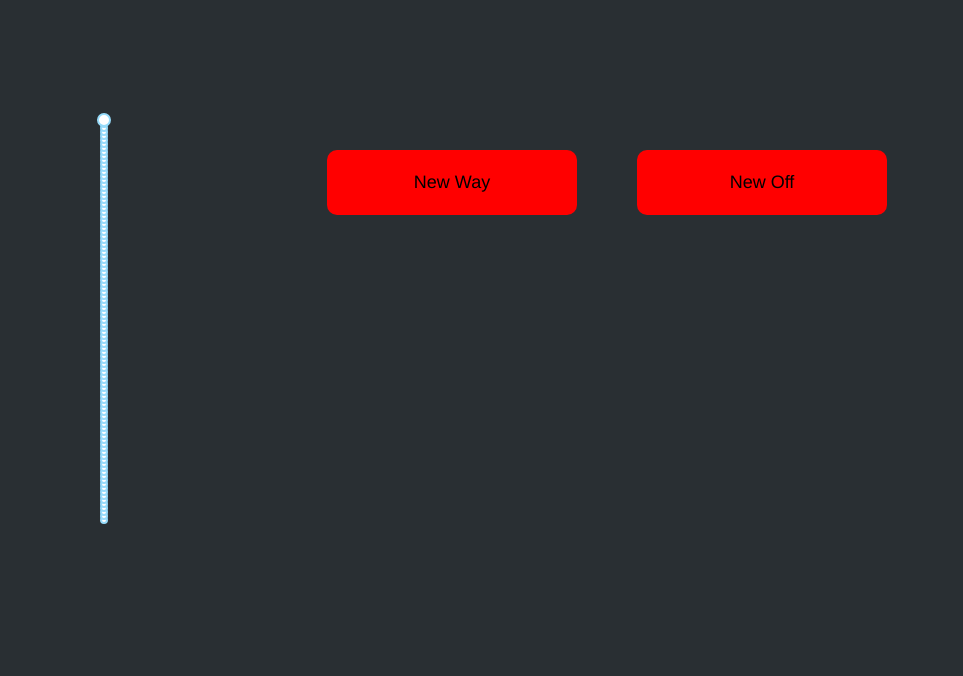
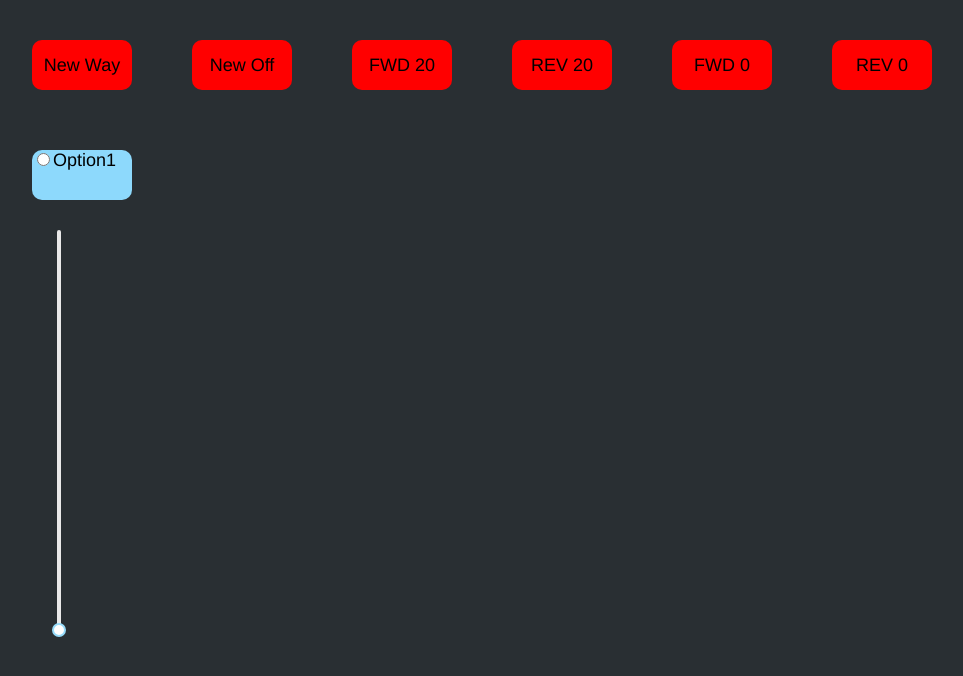
Before and after one commit to eldrgeek/photon-controller, a React (Create React App) app: page / in a window 1280 px wide. Shown: the top 676 px of the page, without its empty margins (158-1121 px from the left). Built offline with nearby package versions, Linux system fonts and the light colour scheme; no server answers.

Commit message:
🏭💉 Added radio

```diff
--- a/public/style.css
+++ b/public/style.css
@@ -20,11 +20,11 @@ h1 {
   text-transform: uppercase;
 }
 
-button {
+button, .radio {
  margin: 30px;
  font-size: 18px;
- height: 65px;
- width: 250px;
+ height: 50px;
+ width: 100px;
  border-radius: 10px;
  border: none;
  box-shadow: 1px 1px 0px 2px rgba (0,0,0,0.3);
@@ -32,14 +32,14 @@ button {
   cursor: pointer;
 }
 
-.red {
+.error {
   background: red;
 }
 
-.green {
+.success {
   background: green;
 }
 
-.yellow {
+.pending {
   background: yellow;
 }
--- a/src/App.js
+++ b/src/App.js
@@ -2,16 +2,17 @@ import React, { Component } from 'react';
 
 import './App.css';
 
-
+import RadioButton from "./components/AnotherRadioButton"
 import Button from "./components/Button"
 import PhotonSlider from "./components/Slider"
 // class Button extends React.Component {
 
 
 let colors = {
-    sending: "yellow",
-    ready: "green",
-    error: "red"
+    sending: "pending",
+    ready: "success",
+    error: "error",
+    radio1: true
   };
 class App extends Component {
   constructor(props) {
@@ -20,20 +21,20 @@ class App extends Component {
       onPressed: "ready",
       offPresssed: "ready"
     };
-    this.sendDcc("on");
-    setTimeout ( (() => this.sendDcc("off")), 1000)
+    this.sendDcc("headlight","on");
+    setTimeout ( (() => this.sendDcc("headlight","off")), 1000)
 
   }
   getColor(command){
     return colors[command] || "red"
   }
-  sendDcc(command) {
-    return this.sendWithArgs("dcc", command)
+  sendDcc(operation, command) {
+    return this.sendWithArgs("dcc", operation, command)
   }
-  sendWithArgs(type, command) {
+  sendWithArgs(type, operation, command) {
     console.log("pressed", command);
     fetch(`https://api.particle.io/v1/devices/2d0028000b47353235303037/${type}Command`, {
-            body: `arg=headlight,${command}&access_token=7272794e183736c5a14dce7ebd8ace2fb6fe5e56`,
+            body: `arg=${operation},${command}&access_token=7272794e183736c5a14dce7ebd8ace2fb6fe5e56`,
             headers: {
               "Content-Type": "application/x-www-form-urlencoded"
             },
@@ -52,15 +53,39 @@ class App extends Component {
 
     return <div>
       <Button content="New Way" onClick={() => {
-      this.setState({onPressed:"sending"});this.sendDcc("on")}
+      this.setState({onPressed:"sending"});this.sendDcc("headlight", "on")}
       }
       variant={this.getColor(this.state.onPressed)} />
 <Button content="New Off" onClick={() => {
-      this.setState({onPressed:"sending"});this.sendDcc("off")}
+      this.setState({onPressed:"sending"});this.sendDcc("headlight", "off")}
+      }
+      variant={this.getColor(this.state.onPressed)} />
+<Button content="FWD 20" onClick={() => {
+      this.setState({onPressed:"sending"});this.sendDcc("fwd128", "14")}
+      }
+      variant={this.getColor(this.state.onPressed)} />
+<Button content="REV 20" onClick={() => {
+      this.setState({onPressed:"sending"});this.sendDcc("rev128", "14")}
+      }
+      variant={this.getColor(this.state.onPressed)} />
+<Button content="FWD 0" onClick={() => {
+      this.setState({onPressed:"sending"});this.sendDcc("fwd128", "0")}
+      }
+      variant={this.getColor(this.state.onPressed)} />
+<Button content="REV 0" onClick={() => {
+      this.setState({onPressed:"sending"});this.sendDcc("rev128", "0")}
       }
       variant={this.getColor(this.state.onPressed)} />
 
-          <PhotonSlider />
+<RadioButton content="REV 0" checked={this.state.radio1} onChange={() => {
+       console.log("Radio",this.state.radio1)
+      this.setState({radio1: !this.state.radio1})}
+      }
+       />
+
+<PhotonSlider max={126} onAfterChange={() => {
+      this.sendDcc("fwd128", "")}
+      } />
         </div>
   }
 
--- /dev/null
+++ b/src/components/AnotherRadioButton.js
@@ -0,0 +1,23 @@
+import React from 'react';
+
+
+class RadioButton extends React.Component {
+
+  render() {
+    const {
+      checked,
+      content,
+      ...others
+    } = this.props;
+
+    return (
+      <div className="radio">
+
+            <input type="radio" value="option1" checked={checked} />
+            <label>Option1</label>
+
+        </div>
+    )
+  }
+}
+export default RadioButton
--- a/src/components/Slider.js
+++ b/src/components/Slider.js
@@ -1,16 +1,35 @@
 import React from 'react';
 
 import Slider  from 'rc-slider';
+import Tooltip from 'rc-tooltip';
 // We can just import Slider or Range to reduce bundle size
 // import Slider from 'rc-slider/lib/Slider';
 // import Range from 'rc-slider/lib/Range';
 import 'rc-slider/assets/index.css';
+import 'rc-tooltip/assets/bootstrap.css';
 const style = {float: 'left', width: 200, height: 400, marginBottom: 160, marginLeft: 50};
 //const parentStyle = {overflow: 'hidden'};
+const Handle = Slider.Handle;
+
+const handle = (props) => {
+  const { value, dragging, index, ...restProps } = props;
+  return (
+    <Tooltip
+      prefixCls="rc-slider-tooltip"
+      overlay={value}
+      visible={dragging}
+      placement="top"
+      key={index}
+    >
+      <Handle value={value} {...restProps} />
+    </Tooltip>
+  );
+};
+
 class PhotonSlider extends React.Component {
   render () {
   return <div style={style}>
-    <Slider vertical dots step={1} defaultValue={126}/>
+    <Slider vertical step={1} defaultValue={0} handle={handle}/>
 
   </div>;
   }
```
